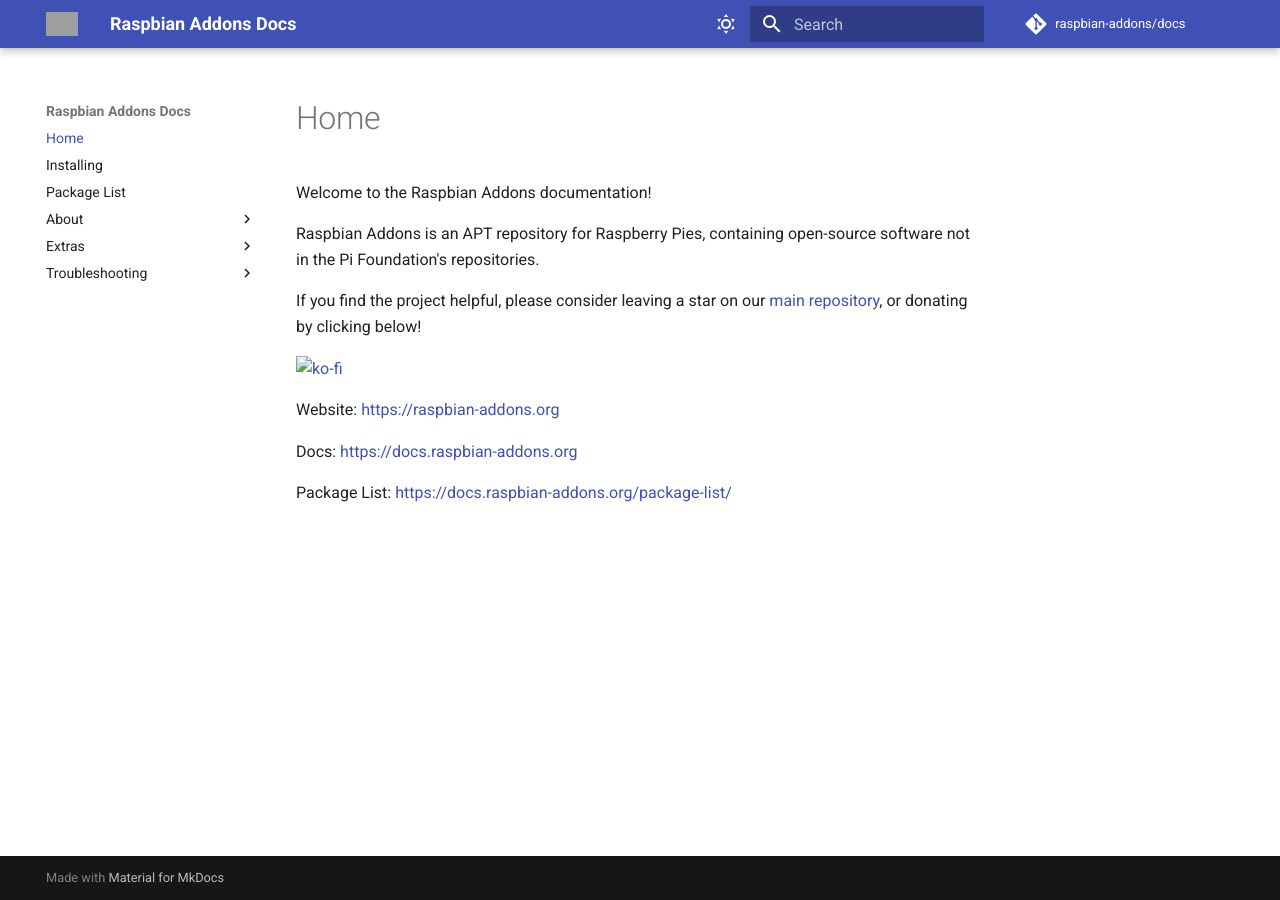
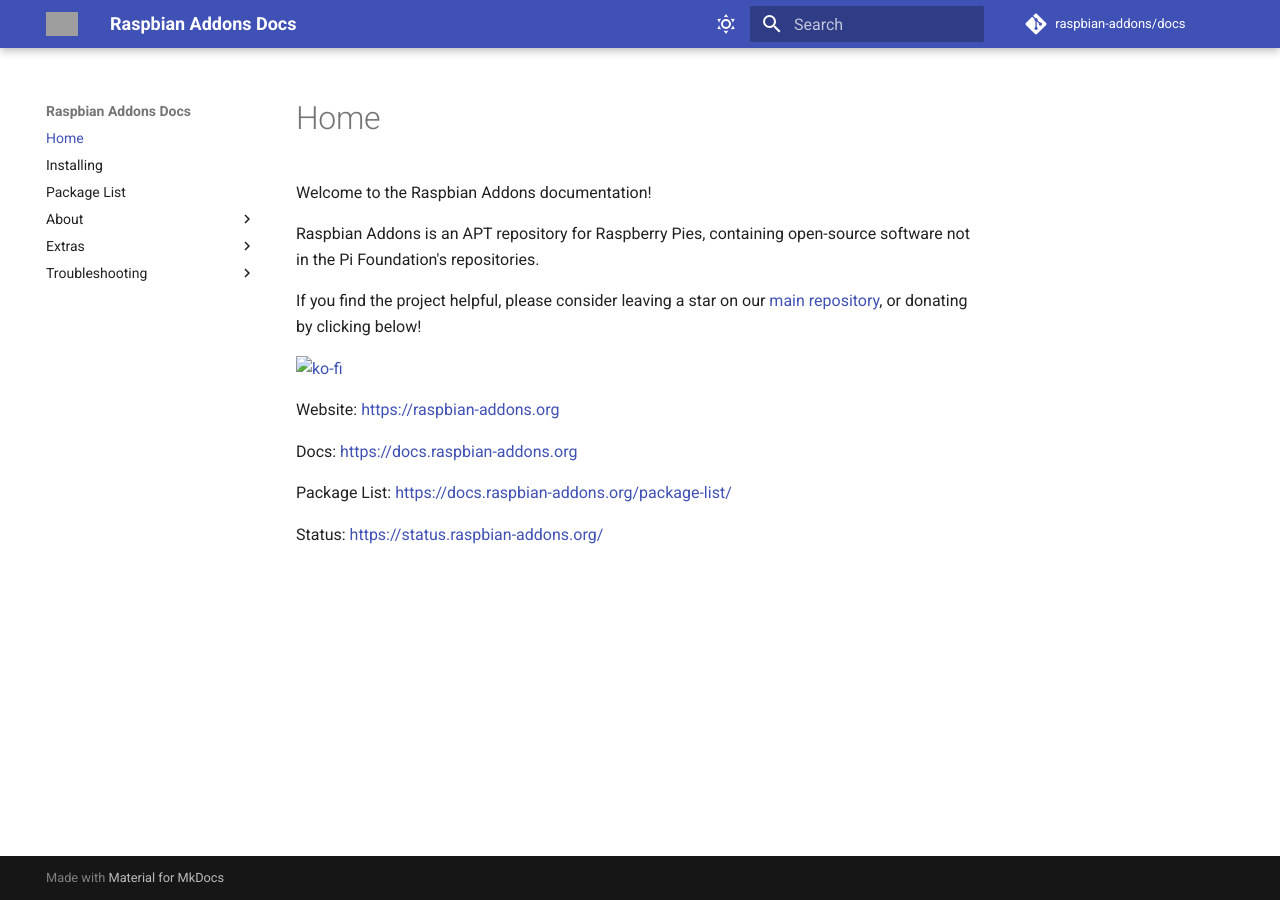
Before and after one commit to raspbian-addons/docs, an MkDocs documentation site: the page built from docs/index.md, in a window 1280 px wide. Built offline with MkDocs 1.6.1 and Material for MkDocs 9.7.7, drawn with Linux system fonts in a browser that asks for light colours; comment, search, counter and statistics services are not loaded; some of the changed lines change nothing that is shown; grey boxes are pictures that could not be loaded.

Commit message:
index.md: add status link

```diff
--- a/docs/index.md
+++ b/docs/index.md
@@ -13,3 +13,5 @@
 Docs: [https://docs.raspbian-addons.org](https://docs.raspbian-addons.org)
 
 Package List: [https://docs.raspbian-addons.org/package-list/](https://docs.raspbian-addons.org/package-list/)
+
+Status: [https://status.raspbian-addons.org/](https://status.raspbian-addons.org/)
```
